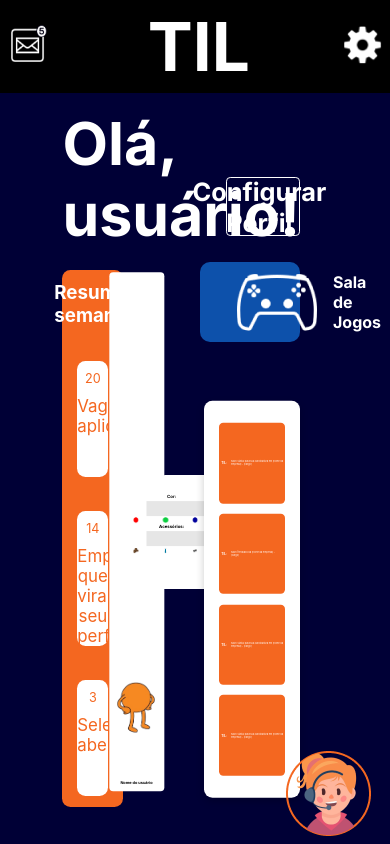
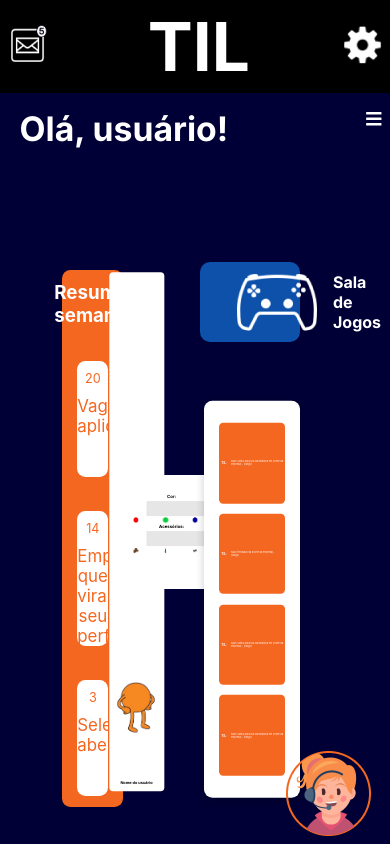
Before and after one commit to plataformatil/front-end, a React (Create React App) app: page / in a window 390 px wide. Built offline with nearby package versions, Linux system fonts and the light colour scheme.

Commit message:
responsivo do usergreeting

```diff
--- a/src/components/UserGreeting.css
+++ b/src/components/UserGreeting.css
@@ -40,3 +40,84 @@
 .profile-button .icon {
   font-size: 1em;
 }
+
+/* Estilos gerais */
+.hamburger-menu {
+  position: absolute;
+  right: 2vw; /* Coloca o hambúrguer no lado direito */
+  top: 2vh; /* Ajuste a altura conforme necessário */
+  cursor: pointer;
+  display: none; /* Esconde o hambúrguer por padrão */
+}
+
+.hamburger-icon {
+  font-size: 1em;
+  color: white;
+}
+
+/* Menu Lateral */
+.side-menu {
+  position: absolute;
+  top: 0;
+  right: 0;
+  width: 250px; /* Largura do menu lateral */
+  height: 100%;
+  background-color: #333;
+  color: white;
+  padding: 20px;
+  display: flex;
+  flex-direction: column;
+  gap: 20px;
+}
+
+.side-menu ul {
+  list-style-type: none;
+  padding: 0;
+}
+
+.side-menu li {
+  cursor: pointer;
+  font-size: 1.2em;
+  transition: background-color 0.3s;
+}
+
+.side-menu li:hover {
+  background-color: #444;
+}
+
+/* Media query para telas pequenas - exibe o hambúrguer e oculta o botão de configurações */
+@media (max-width: 421px) {
+  .hamburger-menu {
+    display: block; /* Exibe o hambúrguer em telas pequenas */
+  }
+
+  .profile-button {
+    display: none; /* Esconde o botão "Configurar Perfil" em telas pequenas */
+  }
+
+  .side-menu {
+    width: 200px; /* Ajusta a largura do menu lateral em telas pequenas */
+  }
+}
+
+
+/* Para larguras menores */
+@media (max-width: 421px) {
+  .profile-button {
+    display: none !important;
+  }
+}
+
+/* Para alturas menores */
+@media (max-height: 90px) {
+  .profile-button {
+    display: none !important;
+  }
+}
+
+@media (max-width: 421px) {
+  .user-greeting-text {
+    font-size: 4vh; /* Menor fonte para telas pequenas */
+    left: 5vw; /* Ajuste para mover mais para a esquerda */
+  }
+}
--- a/src/components/UserGreeting.js
+++ b/src/components/UserGreeting.js
@@ -1,9 +1,15 @@
-import React from "react";
+import React, { useState } from "react";
 import { Helmet } from "react-helmet";
 import "./UserGreeting.css";
-import { FaCog } from "react-icons/fa";
+import { FaCog, FaBars } from "react-icons/fa"; // Importando o ícone do menu hambúrguer
 
 const UserGreeting = ({ userName }) => {
+  const [isMenuOpen, setIsMenuOpen] = useState(false); // Estado para controlar a abertura do menu
+
+  const toggleMenu = () => {
+    setIsMenuOpen(!isMenuOpen); // Alterna o estado do menu
+  };
+
   return (
     <div className="user-greeting">
       <Helmet>
@@ -13,9 +19,26 @@ const UserGreeting = ({ userName }) => {
         />
       </Helmet>
       <span className="user-greeting-text">Olá, {userName || "Usuário"}!</span>
+
       <button className="profile-button">
         Configurar Perfil <FaCog className="icon" />
       </button>
+
+      {/* Menu Hambúrguer */}
+      <div className="hamburger-menu" onClick={toggleMenu}>
+        <FaBars className="hamburger-icon" />
+      </div>
+
+      {/* Menu Lateral */}
+      {isMenuOpen && (
+        <div className="side-menu">
+          <ul>
+            <li>Home</li>
+            <li>Perfil</li>
+            <li>Configurações</li>
+          </ul>
+        </div>
+      )}
     </div>
   );
 };
```
